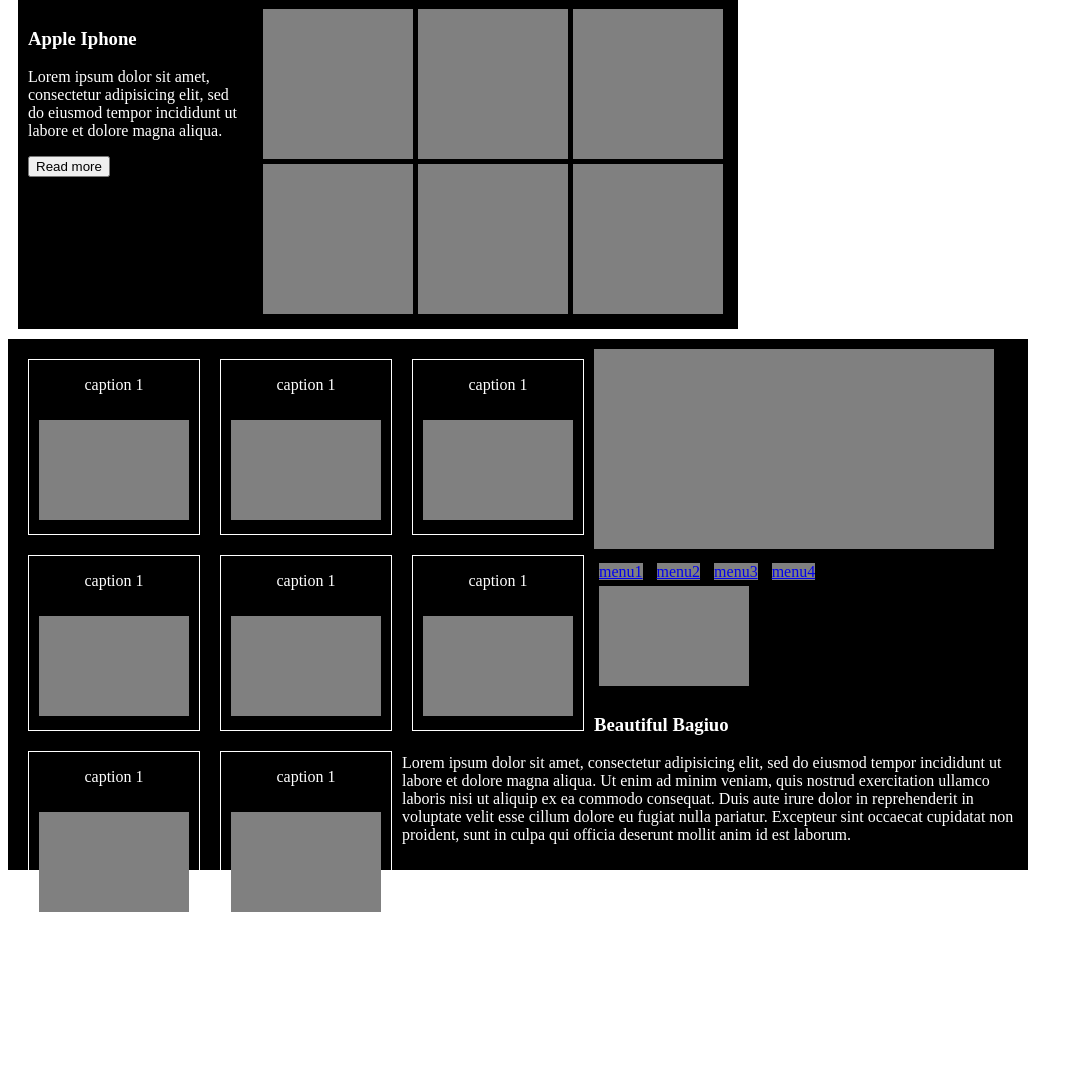
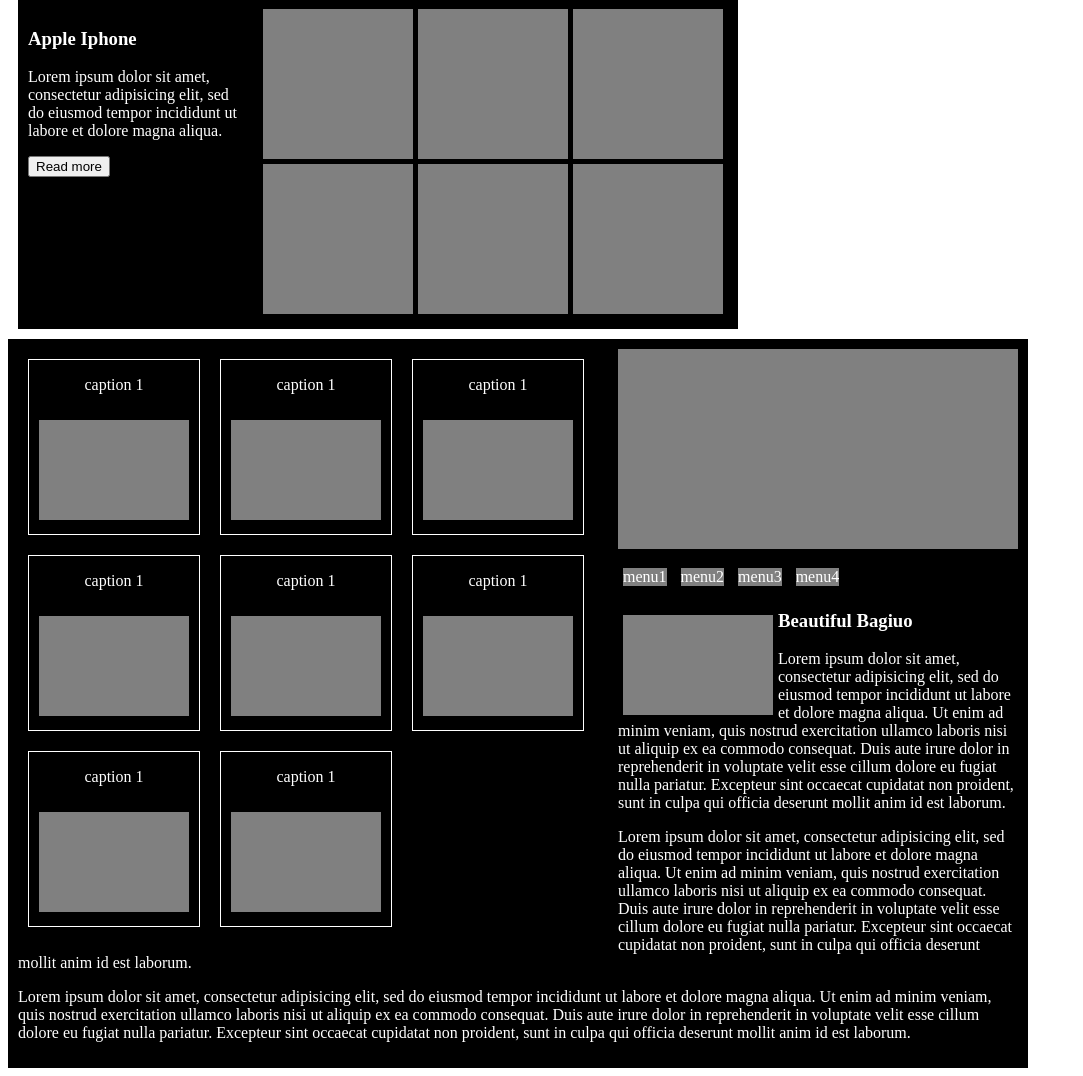
Before and after one commit to cetalusan/b3nc-talusan-erwin, a PHP site: page /mod02-11/index.html in a window 1280 px wide. Shown: the part 2966-4042 px from the top of the page, without its empty margins (0-1083 px from the left). Before the commit the page ends 3878 px from the top, so only its background shows below. Run offline with PHP 8.4, Linux system fonts and the light colour scheme.

Commit message:
customize CSS

```diff
--- a/mod02-11/css/style.css
+++ b/mod02-11/css/style.css
@@ -341,9 +341,10 @@ p {
 	float: left;
 }
 
-.grey-side {
-	width: 60%
-;}
+.left-side {
+	width: 60%;
+	float: left;
+}
 
 .grey-box-large {
 	height: 200px;
@@ -364,7 +365,8 @@ p {
 	width: 150px;
 	margin: 5px;
 	background-color: grey;
-	display: inline-block;
+	display: block;
+	float: left;
 }
 
 .content-baguio {
@@ -373,5 +375,10 @@ p {
 }
 
 .right-side {
-	vertical-align: right;
+	/*display: inline-block;*/
 }
+
+.menu {
+	display: inline-block;
+	margin: 5px;
+}
--- a/mod02-11/index.html
+++ b/mod02-11/index.html
@@ -236,7 +236,7 @@
 
 	<div class="black-container-10">
 
-		<div class="grey-side">
+		<div class="left-side">
 			<div>
 				<div class="white-border-2">
 					<p class="caption">caption 1</p>
@@ -300,12 +300,14 @@
 
 			<div class="grey-box-large"></div>
 
-				<a class="menu" href="#">menu1</a>
-				<a class="menu" href="#">menu2</a>
-				<a class="menu" href="#">menu3</a>
-				<a class="menu" href="#">menu4</a>
+				<p class="menu">menu1</p>
+				<p class="menu">menu2</p>
+				<p class="menu">menu3</p>
+				<p class="menu">menu4</p>
+
 
 				<div>
+
 					<div class="grey-box-baguio"></div>
 
 					<div class="content-baguio">
@@ -317,6 +319,22 @@
 						consequat. Duis aute irure dolor in reprehenderit in voluptate velit esse
 						cillum dolore eu fugiat nulla pariatur. Excepteur sint occaecat cupidatat non
 						proident, sunt in culpa qui officia deserunt mollit anim id est laborum.</p>
+
+						<p>Lorem ipsum dolor sit amet, consectetur adipisicing elit, sed do eiusmod
+						tempor incididunt ut labore et dolore magna aliqua. Ut enim ad minim veniam,
+						quis nostrud exercitation ullamco laboris nisi ut aliquip ex ea commodo
+						consequat. Duis aute irure dolor in reprehenderit in voluptate velit esse
+						cillum dolore eu fugiat nulla pariatur. Excepteur sint occaecat cupidatat non
+						proident, sunt in culpa qui officia deserunt mollit anim id est laborum.</p>
+
+						<p>Lorem ipsum dolor sit amet, consectetur adipisicing elit, sed do eiusmod
+						tempor incididunt ut labore et dolore magna aliqua. Ut enim ad minim veniam,
+						quis nostrud exercitation ullamco laboris nisi ut aliquip ex ea commodo
+						consequat. Duis aute irure dolor in reprehenderit in voluptate velit esse
+						cillum dolore eu fugiat nulla pariatur. Excepteur sint occaecat cupidatat non
+						proident, sunt in culpa qui officia deserunt mollit anim id est laborum.</p>
+
+
 					</div>
 
 				</div>
```
Also changed, not shown: mod02-12/css/style.css (+6 -5 lines), mod02-12/index.html (+4 -4 lines), mod02-12/built.jpg (added), mod02-12/favicon.ico.
